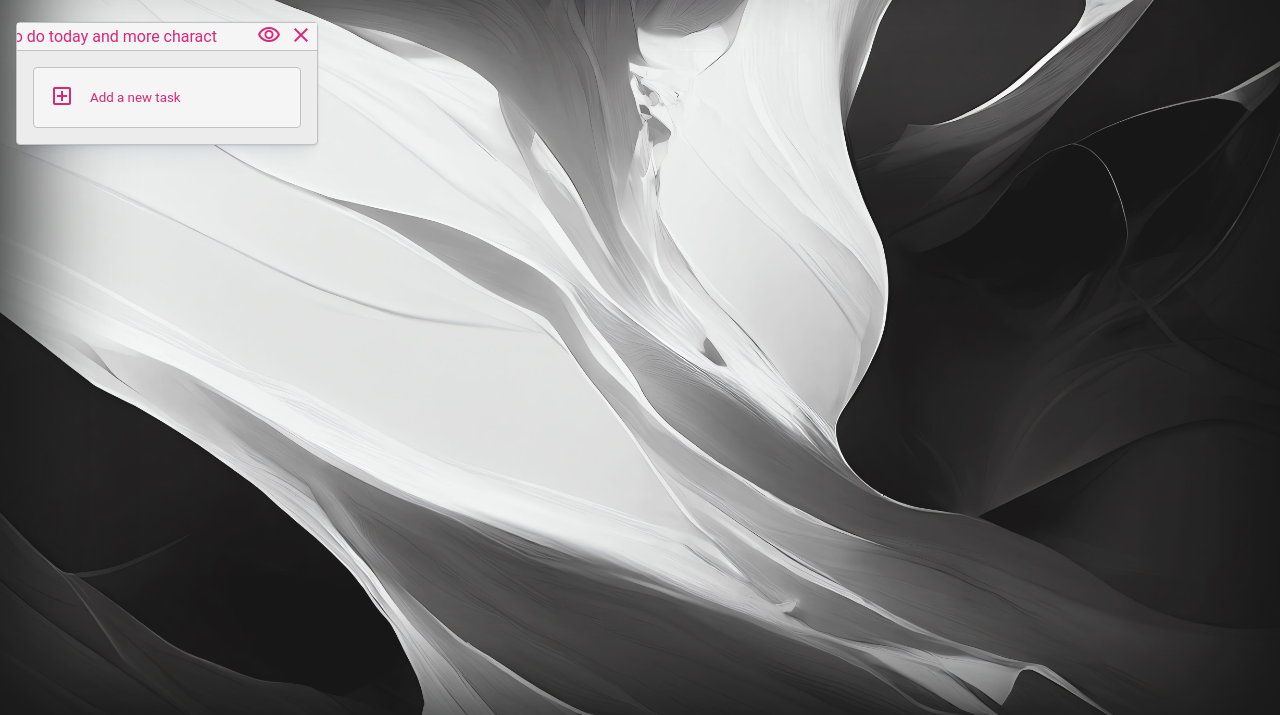
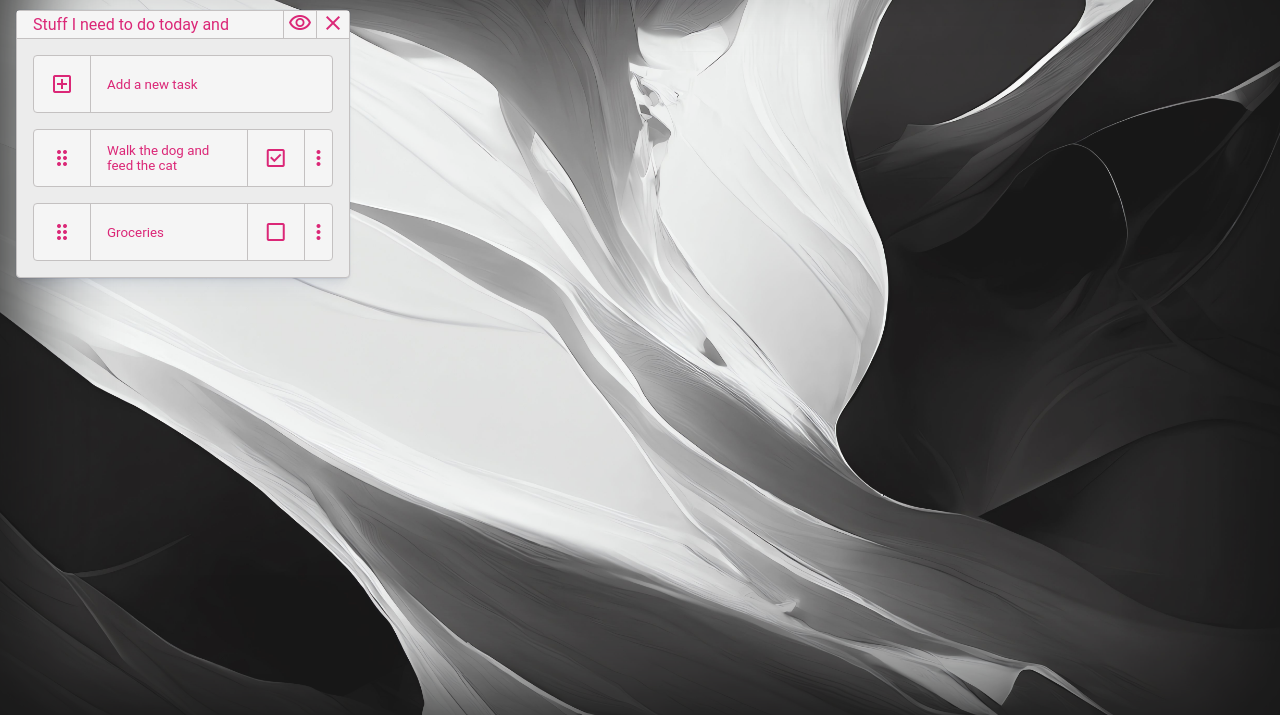
Before and after one commit to becausecannotbeblank/to-do-list, a website built with webpack: page src/template.html in a window 1280 px wide. Shown: the part 85-800 px from the top of the page. Built offline with nearby package versions, Linux system fonts and the light colour scheme.

Commit message:
List building.

```diff
--- a/src/styles.css
+++ b/src/styles.css
@@ -77,11 +77,11 @@ nav{
 }
 
 button{
+    padding: 0;
     z-index: 2;
     background-color: var(--button-bg-color);
     color: var(--text-color);
     border-radius: 4px;
-    padding: 1rem;
     transition: 0.1s;
 }
 
@@ -103,6 +103,7 @@ button:hover{
 .console-button{
     display: flex;
     flex-direction: column;
+    padding: 1rem;
     justify-content: center;
     background-color: white;
     border-style: none;
@@ -135,17 +136,19 @@ button:hover{
     flex-direction: column;
     overflow: hidden;
     width: 300px;
+    padding: 1rem;
+    gap: 1rem;
 }
 
 .list-taskbar{
     margin: 0;
     display: flex;
+    padding-left: 1rem;
     flex-direction: row;
     justify-content: space-between;
     align-items: center;
     border-bottom: 1px solid rgb(196, 193, 193);
     background-color: whitesmoke;
-    overflow: hidden;
 }
 
 .title{
@@ -166,25 +169,74 @@ button:hover{
     margin: 0;
     padding: 0rem .25rem;
     border-style: none;
+    border-left: 1px solid rgb(196, 193, 193);
     border-radius: 0;
 }
 
-.title{
-    display: flex;
-    justify-content: center;
-}
-
-.add-new-entry{
-    border: 1px solid rgb(196, 193, 193);
-    border-radius: 4px;
-    padding: 1rem;
-    gap: 1rem;
+.add-entry{
     display: flex;
     flex-direction: row;
     justify-content: flex-start;
     align-items: center;
-    margin: 1rem;
+    border: 1px solid rgb(196, 193, 193);
     border-radius: 4px;
+    gap: 1rem;
+}
+
+.entry{
+    display: flex;
+    flex-direction: row;
+    justify-content: space-between;
+    align-items: center;
+    border: 1px solid rgb(196, 193, 193);
+    border-radius: 4px;
+    gap: 1rem;
+}
+
+.entry-drag-flex{
+    display: flex;
+    flex-direction: row;
+    justify-content: flex-start;
+    align-items: center;
+}
+
+.entry-options-flex{
+    display: flex;
+    flex-direction: row;
+    justify-content: flex-end;
+    align-items: center;
+}
+
+.entry-text{
+    padding-left: 1rem;
+    display: flex;
+    justify-content: flex-start;
+    align-items: center;
+    text-align: start;
+}
+
+.entry-symbol{
+    padding: 1rem;
+    border-right: 1px solid rgb(196, 193, 193);
+    display: flex;
+    justify-content: center;
+    align-items: center;
+}
+
+.entry-checkbox{
+    padding: 1rem;
+    border-left: 1px solid rgb(196, 193, 193);
+    display: flex;
+    justify-content: center;
+    align-items: center;
+}
+
+.entry-options{
+    padding: 1rem .1rem;
+    border-left: 1px solid rgb(196, 193, 193);
+    display: flex;
+    justify-content: center;
+    align-items: center;
 }
 
 footer{
@@ -192,8 +244,6 @@ footer{
     padding: 1rem;
 }
 
-
-
 #logo{
     font-family: "Matemasie-Regular";
     font-size: xx-large;
--- a/src/template.html
+++ b/src/template.html
@@ -38,14 +38,47 @@
                 </div>
 
                 <div class="list-content">
-                    <button class="add-new-entry">
-                        <div>
+                    <button class="add-entry">
+                        <div class="entry-symbol">
                             <span id="console-icon" class="material-symbols-outlined">add_box</span>
                         </div>
 
                         <div><p>Add a new task</p></div>
                     </button>
+
+                    <button class="entry">
+                        <div class="entry-drag-flex">
+                            <div class="entry-symbol">
+                                <span id="console-icon" class="material-symbols-outlined">drag_indicator</span>
+                            </div>
+
+                            <div class="entry-text"><p>Walk the dog and feed the cat</p></div>
+                        </div>
+
+                        <div class="entry-options-flex">
+                            <div class="entry-checkbox"><span class="material-symbols-outlined"><span class="material-symbols-outlined">check_box</span></span></div>
+
+                            <div class="entry-options"><span class="material-symbols-outlined">more_vert</span></div>
+                        </div>
+                    </button>
+
+                    <button class="entry">
+                        <div class="entry-drag-flex">
+                            <div class="entry-symbol">
+                                <span id="console-icon" class="material-symbols-outlined">drag_indicator</span>
+                            </div>
+
+                            <div class="entry-text"><p>Groceries</p></div>
+                        </div>
+
+                        <div class="entry-options-flex">
+                            <div class="entry-checkbox"><span class="material-symbols-outlined"><span class="material-symbols-outlined">check_box_outline_blank</span></span></div>
+
+                            <div class="entry-options"><span class="material-symbols-outlined">more_vert</span></div>
+                        </div>
+                    </button>
                 </div>
+
             </div>
         </div>
 
```
